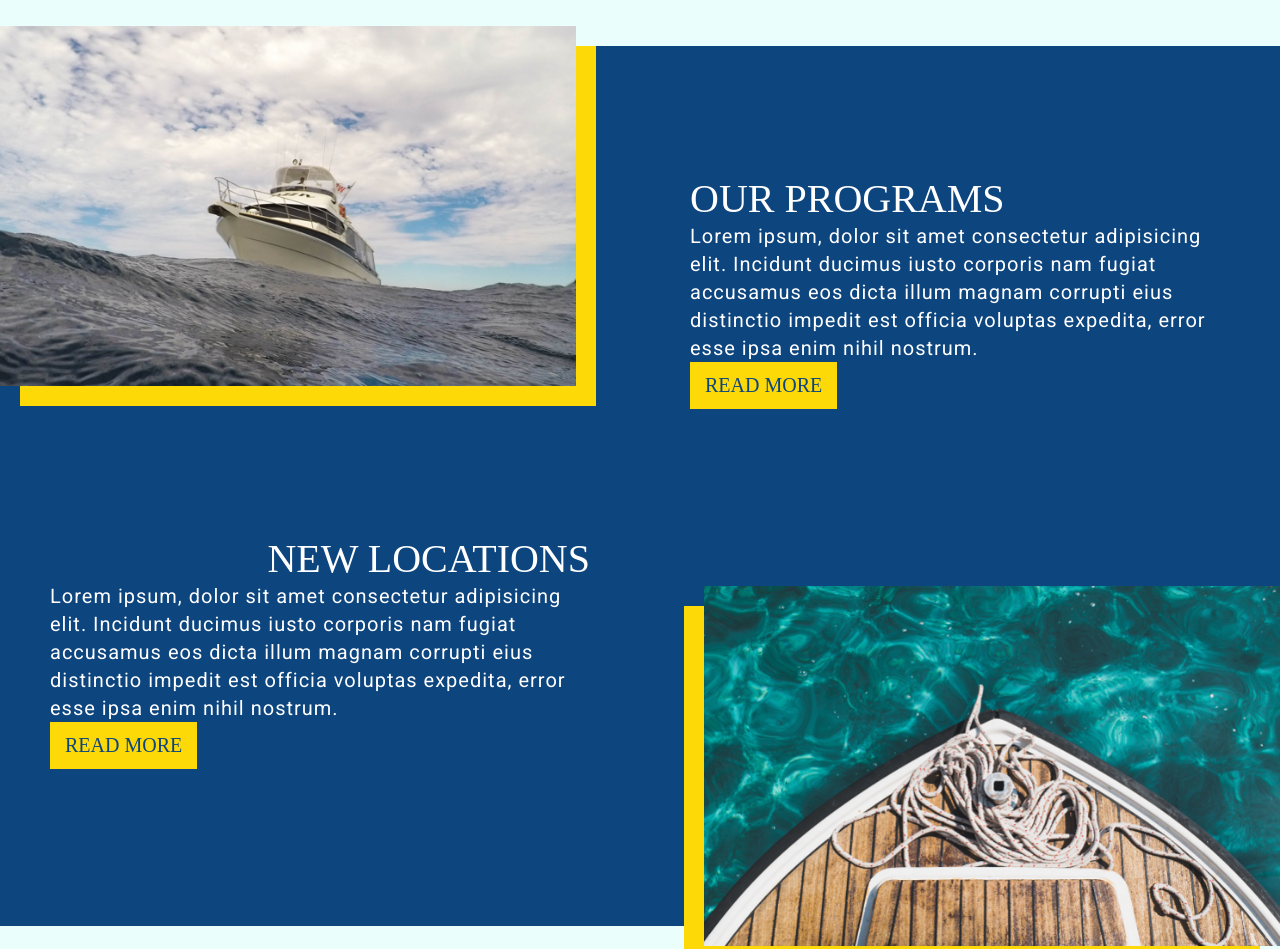
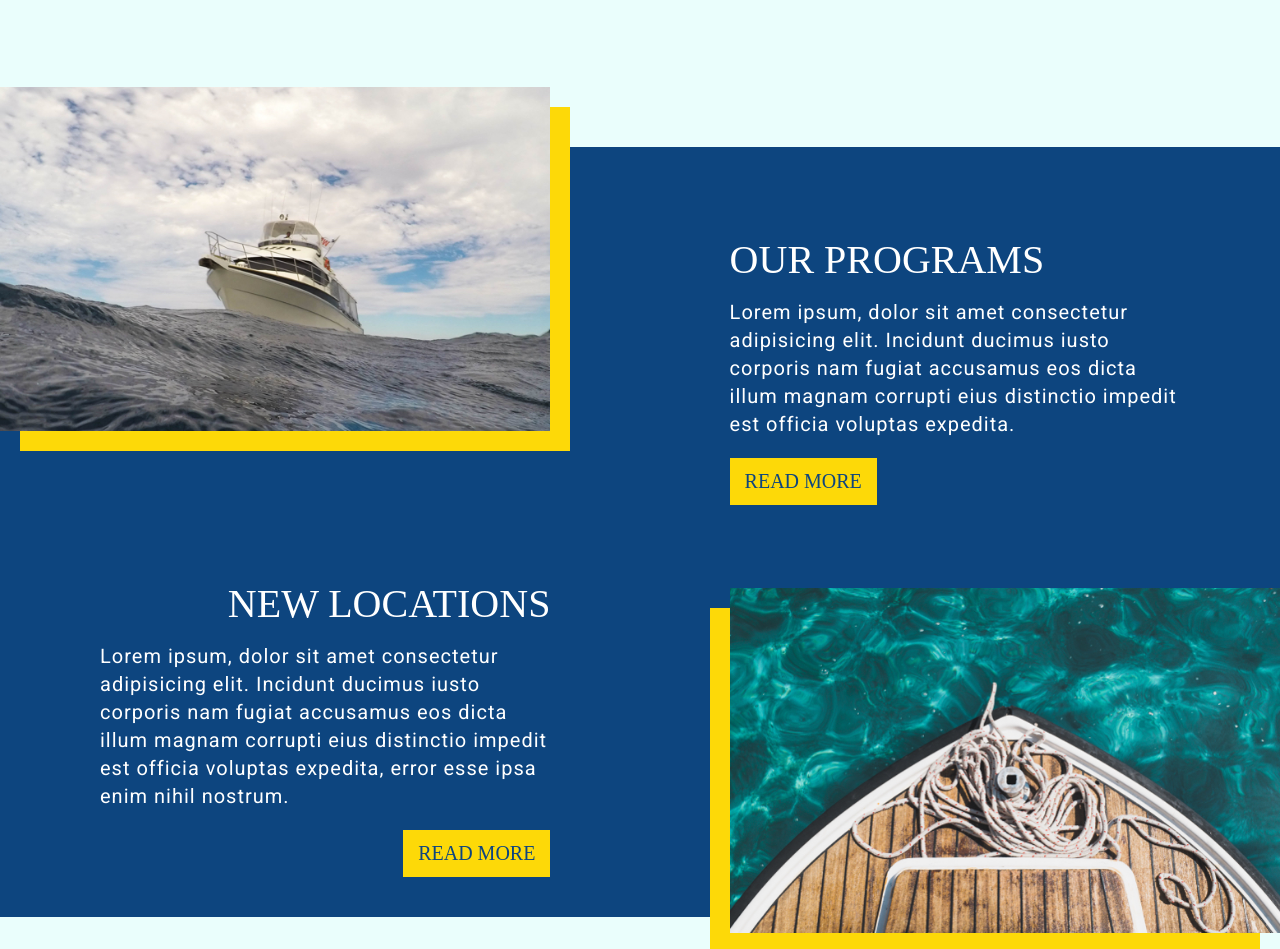
Before and after one commit to dubzku/boatRideAdventures, a plain HTML site: page index.html in a window 1280 px wide. Shown: the part 1292-2241 px from the top of the page. Drawn offline with Linux system fonts and the light colour scheme; a web font is replaced by a local one.

Commit message:
continuing to make the home page responsive...cautiously optimistic 🤔

```diff
--- a/index.html
+++ b/index.html
@@ -59,27 +59,27 @@
                 </div>
             </div>
         </section>
-        <section class="siteInfoCont">
+        <section class="moreInfo">
             <!-- <div class="wrapper"> -->
-                <div class="siteInfoContFlexContainer">
-                    <!-- <div class="siteInfoImageContainer1"> -->
+                <div class="moreInfoFlexContainer">
+                    <div class="moreInfoImageContainer1">
                         <img class="image1" src="./assets/left-image.jpg" alt="white boat sailing in the water">
-                    <!-- </div> -->
-                    <div class="siteInfoContTextContainer">
+                    </div>
+                    <div class="moreInfoTextContainer1">
                         <h3>Our Programs</h3>
-                        <p>Lorem ipsum, dolor sit amet consectetur adipisicing elit. Incidunt ducimus iusto corporis nam fugiat accusamus eos dicta illum magnam corrupti eius distinctio impedit est officia voluptas expedita, error esse ipsa enim nihil nostrum.</p>
+                        <p>Lorem ipsum, dolor sit amet consectetur adipisicing elit. Incidunt ducimus iusto corporis nam fugiat accusamus eos dicta illum magnam corrupti eius distinctio impedit est officia voluptas expedita.</p>
                         <a class="linkButton" href="">Read More</a>
                     </div>
                 </div>
-                <div class="siteInfoContFlexContainer">
-                    <div class="siteInfoContTextContainer">
+                <div class="moreInfoFlexContainer">
+                    <div class="moreInfoTextContainer2">
                         <h3 class="newLocations">New Locations</h3>
                         <p>Lorem ipsum, dolor sit amet consectetur adipisicing elit. Incidunt ducimus iusto corporis nam fugiat accusamus eos dicta illum magnam corrupti eius distinctio impedit est officia voluptas expedita, error esse ipsa enim nihil nostrum.</p>
                         <a class="linkButton" href="">Read More</a>
                     </div>
-                    <!-- <div class="siteInfoImageContainer2"> -->
+                    <div class="moreInfoImageContainer2">
                         <img class="image2" src="./assets/right-image.jpg" alt="aerial view of a boat deck">
-                    <!-- </div> -->
+                    </div>
                 </div>
             <!-- </div> -->
         </section>
--- a/styles/sass/_header.scss
+++ b/styles/sass/_header.scss
@@ -26,7 +26,7 @@
     color: $colorTwo;
     float: left;
     position: absolute;
-    bottom: 20px;
+    bottom: 50px;
     width: 55%;
 }
 
--- a/styles/sass/_main.scss
+++ b/styles/sass/_main.scss
@@ -4,7 +4,7 @@
 .home {
     .siteInfo {
         background-color: $colorOne;
-        padding: 150px 0 70px 0;
+        padding: 150px 0;
         h2 {
         color: $colorThree;
         margin-bottom: 15px;
@@ -20,7 +20,9 @@
 }
 
 .home .siteInfoP {
-    margin: 0 25px;
+    padding: 0 25px;
+    width: calc((100% / 2) - 40px);
+    margin: 0 20px;
 }
 
 .home .siteInfo i {
@@ -31,55 +33,66 @@
     text-align: center;
     font-size: 1.5rem;
     position: absolute;
+    top: -10px;
     left: -75px;
 }
 
-// h2.community {
-//     position: relative;
-// }
+/* Section - More Info */
 
-// h2.community::before {
-//     @include test();
-//     background-image: url();
-// }
-
-/* Section - Site Info Cont */
-
-.home .siteInfoCont {
+.home .moreInfo {
     background: $colorThree;
     color: $colorFour;
-    padding: 80px 0;
+    padding: 40px 0;
 }
 
-.home .siteInfoContFlexContainer {
+.home .moreInfoFlexContainer {
     display: flex;
     justify-content: space-between;
 }
 
-.home .siteInfoContTextContainer {
-    width: 50%;
-    padding: 50px;
+.home .moreInfo .moreInfoImageContainer1,
+.home .moreInfo .moreInfoTextContainer1,
+.home .moreInfo .moreInfoTextContainer2,
+.home .moreInfo .moreInfoImageContainer2 {
+    width: 43%;
 }
 
-.home .siteInfoCont img {
-    width: 45%;
+.home .moreInfo .moreInfoTextContainer1 {
+    padding: 50px 100px 0 0;
+    p {
+        margin: 15px 0 20px 0;
+    }
 }
 
-.home .siteInfoCont .image1 {
-    box-shadow: 20px 20px 0px $colorTwo;
+.home .moreInfo .moreInfoImageContainer1 {
     position: relative;
     top: -100px;
+    img {
+        box-shadow: 20px 20px 0px $colorTwo;
+    }
 }
 
-.home .siteInfoCont .image2 {
-    box-shadow: -20px 20px 0px $colorTwo;
-    position: relative;
-    bottom: -100px;
+.home .moreInfo .moreInfoTextContainer2 {
+    text-align: right;
+    padding: 50px 0 0 100px;
+    p {
+        margin: 15px 0 20px 0;
+        text-align: left;
+    }
 }
 
-.home .newLocations {
-    text-align: right;
+.home .moreInfo .moreInfoImageContainer2 {
+    position: relative;
+    bottom: -57px;
+    img {
+        float: right;
+        box-shadow: -20px 20px 0px $colorTwo;
+    }
 }
+
+// .home .newLocations {
+//     text-align: right;
+// }
 
 /* Section - Extra Vacation Days */
 .home .extraVacationDays {
--- a/styles/sass/_mediaQueries.scss
+++ b/styles/sass/_mediaQueries.scss
@@ -1,6 +1,6 @@
 /* ***************HOME PAGE (INDEX.HTML) MEDIA QUERIES*********** */
 
-@media (max-width: 1250px) {
+@media (max-width: 1300px) {
     .home header {
         padding-left: 50px;
     }
@@ -10,16 +10,36 @@
     .home .headerImageContainer {
         top: 0;
     }
+    .home h2 {
+        font-size: 1.5rem;
+    }
+
 }
 
 @media (max-width: 940px) {  /* Portrait tablet and small desktops */
     .home .headerImageContainer {
         display: none;
     }
+    .home .siteInfo {
+        padding: 60px 0;
+    }
+    .home .siteInfoContainer1,
+    .home .siteInfoContainer2 {
+        flex-direction: column;
+        margin-top: 0;
+        }
+    .home .siteInfoP {
+        width: 100%;
+        margin: 40px;
+        padding: 0;
+    }
 }
 
 
 @media (max-width: 768px) {  /* Landscape phone to portrait tablet */
+    .wrapper {
+        width: 90%;
+    }
     .home .mainMenu {
         visibility: collapse;
     }
@@ -30,7 +50,15 @@
         font-size: 2.8rem;
         bottom: 190px;
     }
-
+    .home h2 {
+        text-align: center;
+    }
+    .home .siteInfoP {
+        margin: 40px 0;
+    }
+    .home .siteInfo i {
+        display: none;
+    }
 }
 
 
@@ -44,6 +72,9 @@
     }
     .home h1 {
         font-size: 2rem;
+    }
+    .home .siteInfoP {
+        margin: 40px 0;
     }
 }
 
```
Also changed, not shown: styles/sass/_mixins.scss (+0 -14 lines), styles/styles.css.
